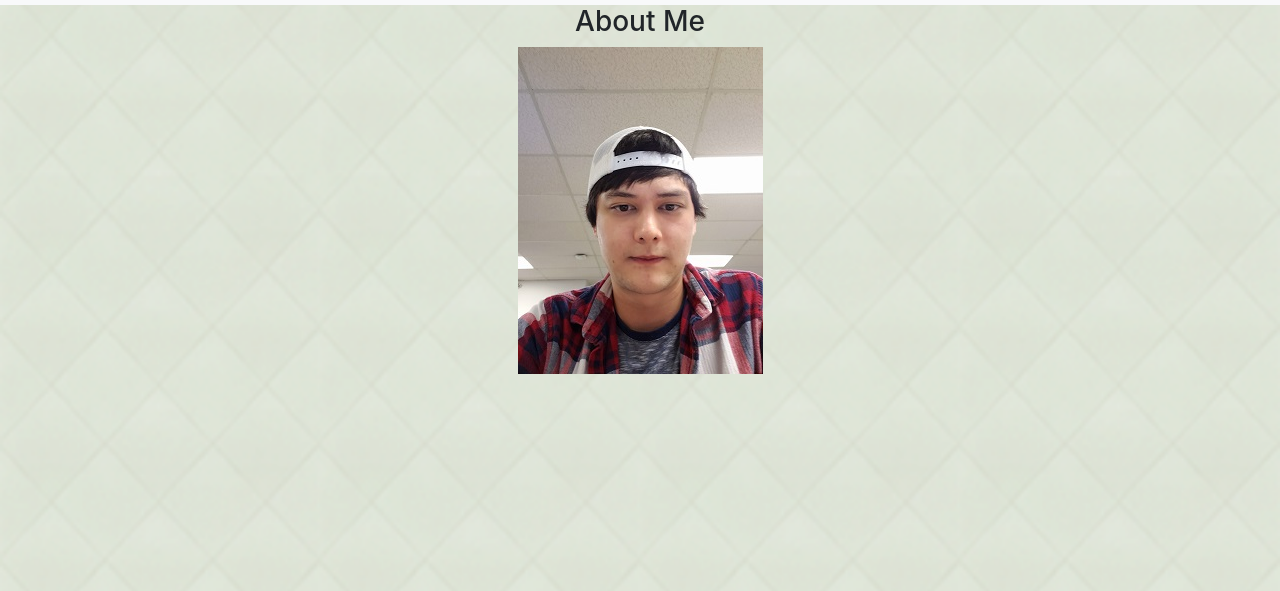
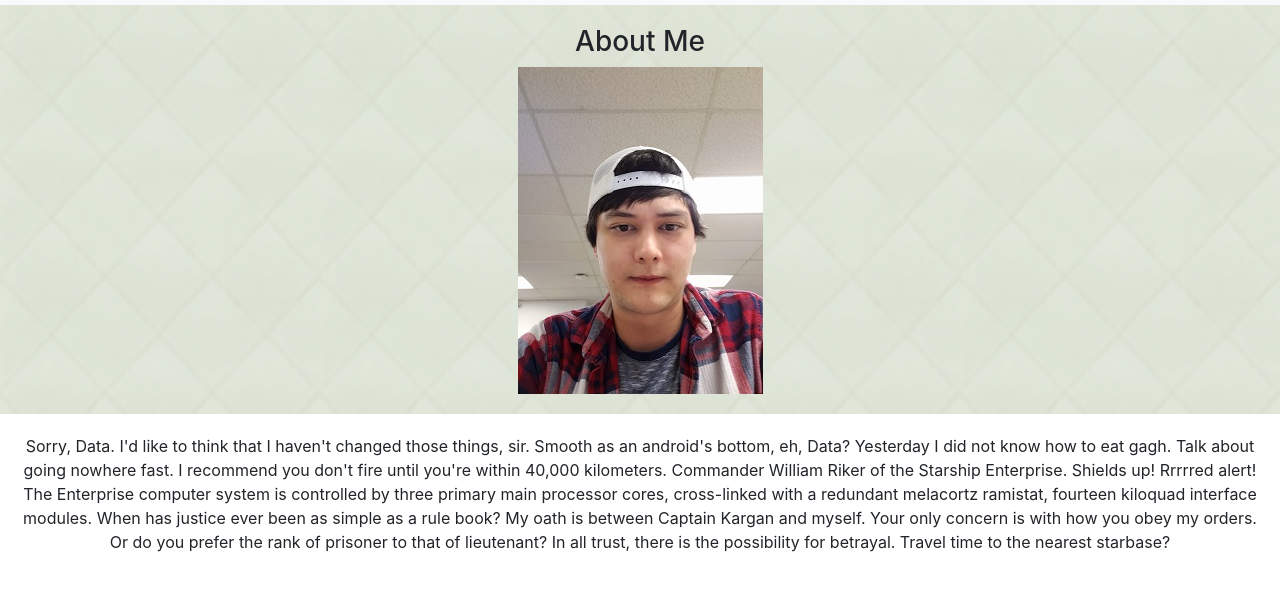
Before and after one commit to EdwardMara/Bootstrap-Portfolio, a plain HTML site: page index.html in a window 1280 px wide. Shown: the part 51-642 px from the top of the page. Drawn offline with nearby package versions, Linux system fonts and the light colour scheme.

Commit message:
Ipsum bio container and css.style

```diff
--- a/assets/css/style.css
+++ b/assets/css/style.css
@@ -1,16 +1,16 @@
-body, html {
-    height: 100%;
-  }
+
 
 .bg {
     /* The image used */
     background-image: url(../images/beige-tiles.png);
 
-    /* Full height */
-    height: 100%;
 
     /* Center and scale the image nicely */
     background-position: center;
     background-repeat: no-repeat;
     background-size: cover;
 }
+.container-fluid {
+    padding-top: 20px;
+    padding-bottom: 20px;
+}
--- a/index.html
+++ b/index.html
@@ -9,6 +9,8 @@
     <link rel="stylesheet" href="https://stackpath.bootstrapcdn.com/bootstrap/4.3.1/css/bootstrap.min.css"
         integrity="sha384-ggOyR0iXCbMQv3Xipma34MD+dH/1fQ784/j6cY/iJTQUOhcWr7x9JvoRxT2MZw1T" crossorigin="anonymous">
     <link rel="stylesheet" href="assets/css/style.css">
+
+
 
 </head>
 
@@ -34,6 +36,16 @@
             <img src="assets/images/me.jpg" alt="Edward Mara pic">
         </div>
     </div>
+    <div class="container-fluid bg-2 text-center">
+        <p>Sorry, Data. I'd like to think that I haven't changed those things, sir. Smooth as an android's bottom, eh,
+            Data? Yesterday I did not know how to eat gagh. Talk about going nowhere fast. I recommend you don't fire
+            until you're within 40,000 kilometers. Commander William Riker of the Starship Enterprise. Shields up!
+            Rrrrred alert! The Enterprise computer system is controlled by three primary main processor cores,
+            cross-linked with a redundant melacortz ramistat, fourteen kiloquad interface modules. When has justice ever
+            been as simple as a rule book? My oath is between Captain Kargan and myself. Your only concern is with how
+            you obey my orders. Or do you prefer the rank of prisoner to that of lieutenant? In all trust, there is the
+            possibility for betrayal. Travel time to the nearest starbase?</p>
+    </div>
 
 </body>
 
```
